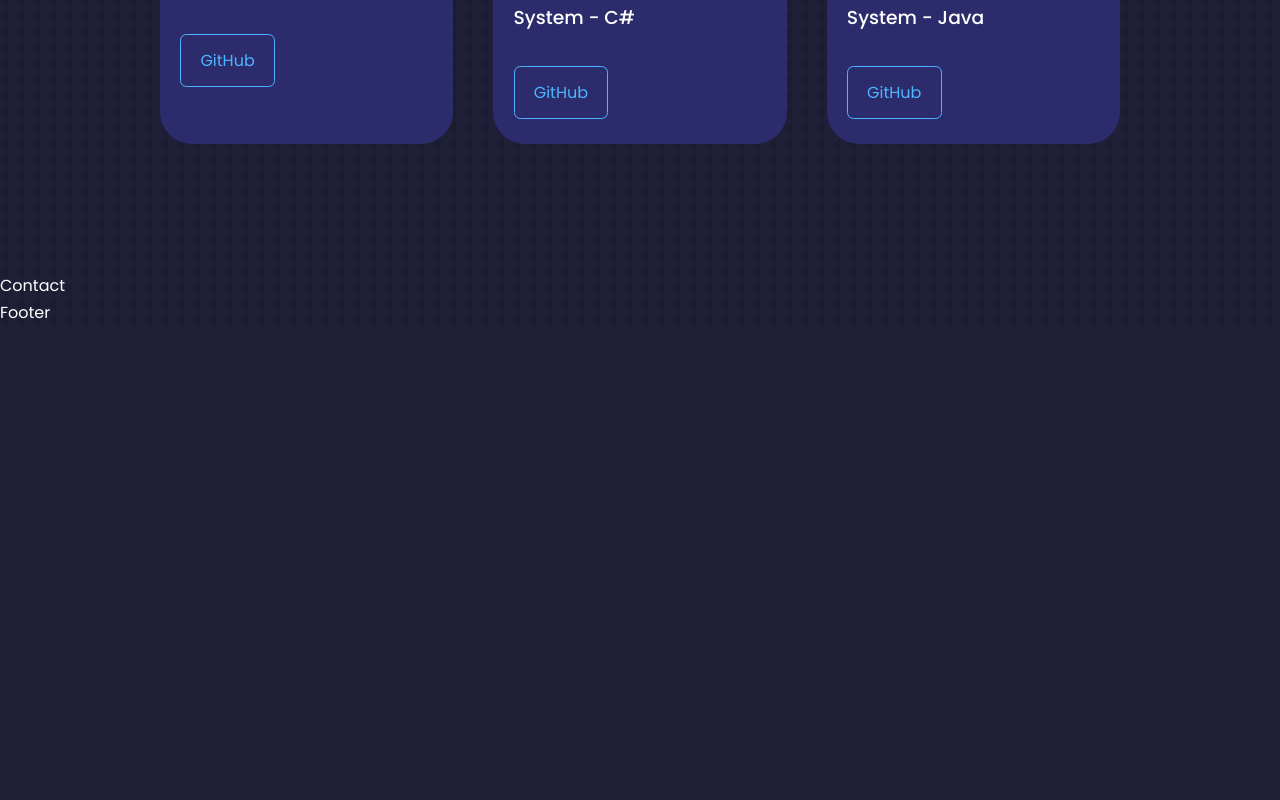
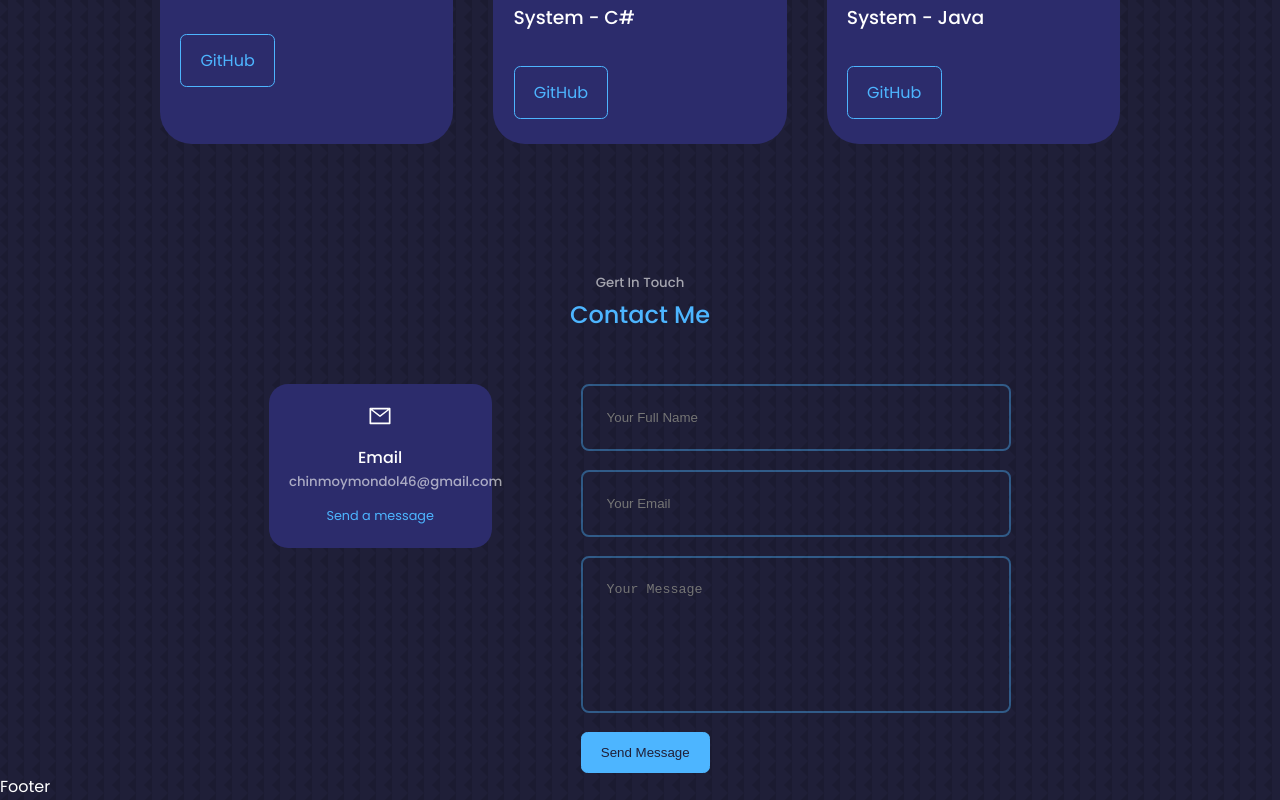
Before and after one commit to chinmoymondol46/Portfolio, a React (Create React App) app: page / in a window 1280 px wide. Shown: the part 2599-3399 px from the top of the page. Before the commit the page ends 2926 px from the top, so only its background shows below. Built offline with nearby package versions, Linux system fonts and the light colour scheme.

Commit message:
Updated the 'Contact' section

```diff
--- a/src/components/contact/Contact.jsx
+++ b/src/components/contact/Contact.jsx
@@ -1,9 +1,32 @@
 import React from 'react'
 import './contact.css'
+import {AiOutlineMail} from 'react-icons/ai'
 
 const Contact = () => {
   return (
-    <section id='contact'>Contact</section>
+    <section id='contact'>
+      <h5>Gert In Touch</h5>
+      <h2>Contact Me</h2>
+
+      <div className='container contact__container'>
+        <div className="contact__options">
+          <article className="contact__option">
+            <AiOutlineMail className='contact__option-icon'/>
+            <h4>Email</h4>
+            <h5>chinmoymondol46@gmail.com</h5>
+            <a href="mailto:chinmoymondol46@gmail.com">Send a message</a>
+          </article>
+        </div>
+        {/* END OF CONTACT OPTIONS */}
+
+        <form action="">
+          <input type="text" name='name' placeholder='Your Full Name' required/>
+          <input type="email" name='email' placeholder='Your Email' required/>
+          <textarea name="message" rows="7" placeholder='Your Message' required></textarea>
+          <button type='submit' className='btn btn-primary'>Send Message</button>
+        </form>
+      </div>
+    </section>
   )
 }
 
--- a/src/components/contact/contact.css
+++ b/src/components/contact/contact.css
@@ -0,0 +1,58 @@
+.container.contact__container {
+    width: 58%;
+    display: grid;
+    grid-template-columns: 30% 58%;
+    gap: 12%;
+}
+
+.contact__options {
+    display: flex;
+    flex-direction: column;
+    gap: 1.2rem;
+}
+
+.contact__option {
+    background: var(--color-bg-variant);
+    padding: 1.2rem;
+    border-radius: 1.2rem;
+    text-align: center;
+    border: 1px solid transparent;
+    transition: var(--transition);
+}
+
+.contact__option:hover {
+    background: transparent;
+    border-color: var(--color-primary-variant);
+}
+
+.contact__option-icon {
+    font-size: 1.5rem;
+    margin-bottom: 0.5rem;
+}
+
+.contact__option a{
+    margin-top: 0.7rem;
+    display: inline-block;
+    font-size: 0.8rem;
+}
+
+.contact__option h5 {
+    color: var(--color-light);
+}
+
+/* ========== FORM ==========*/
+form {
+    display: flex;
+    flex-direction: column;
+    gap: 1.2rem;
+}
+
+input, textarea {
+    width: 100%;
+    padding: 1.5rem;
+    border-radius: 0.5rem;
+    background: transparent;
+    border: 2px solid var(--color-primary-variant);
+    resize: none;
+    color: var(--color-white);
+}
```
